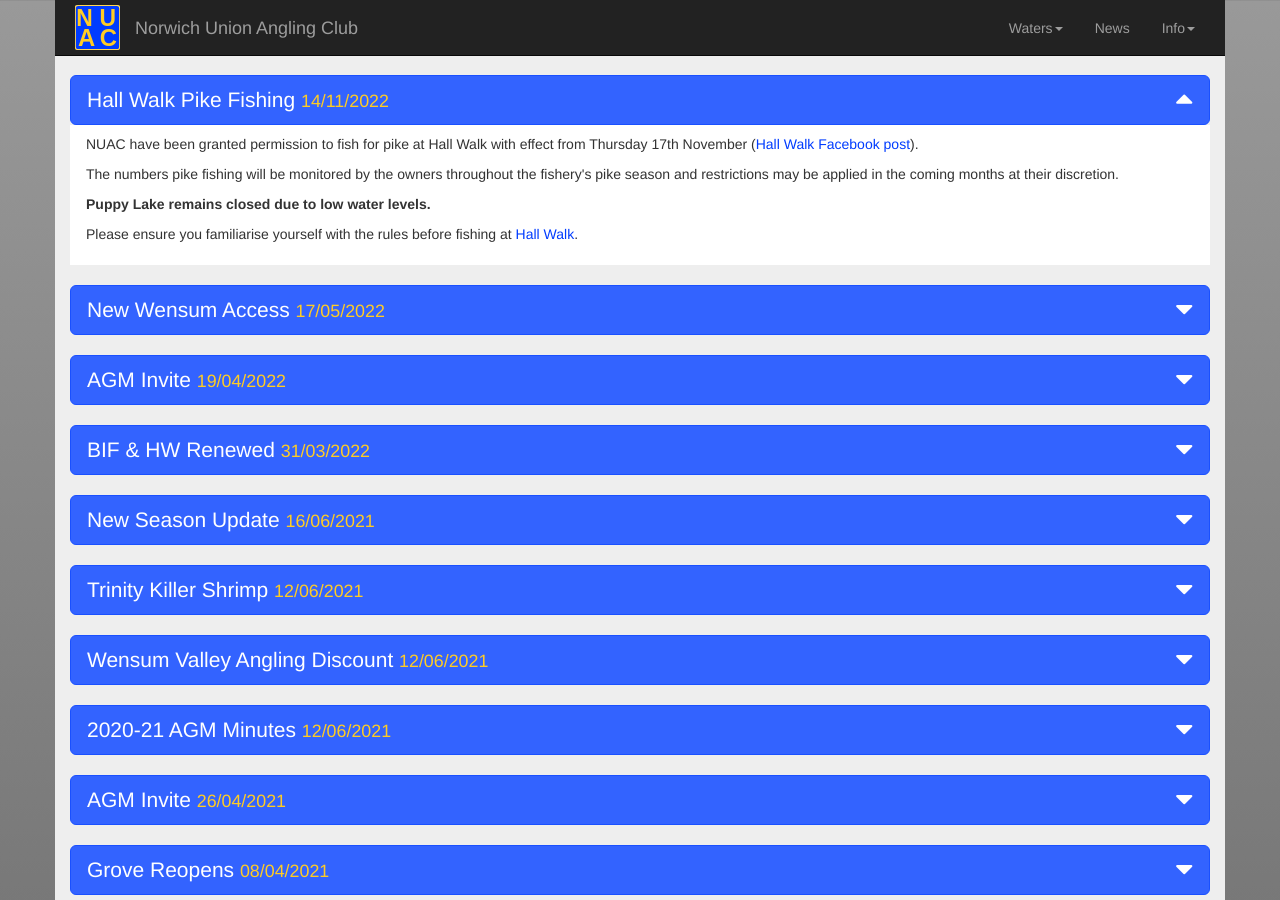
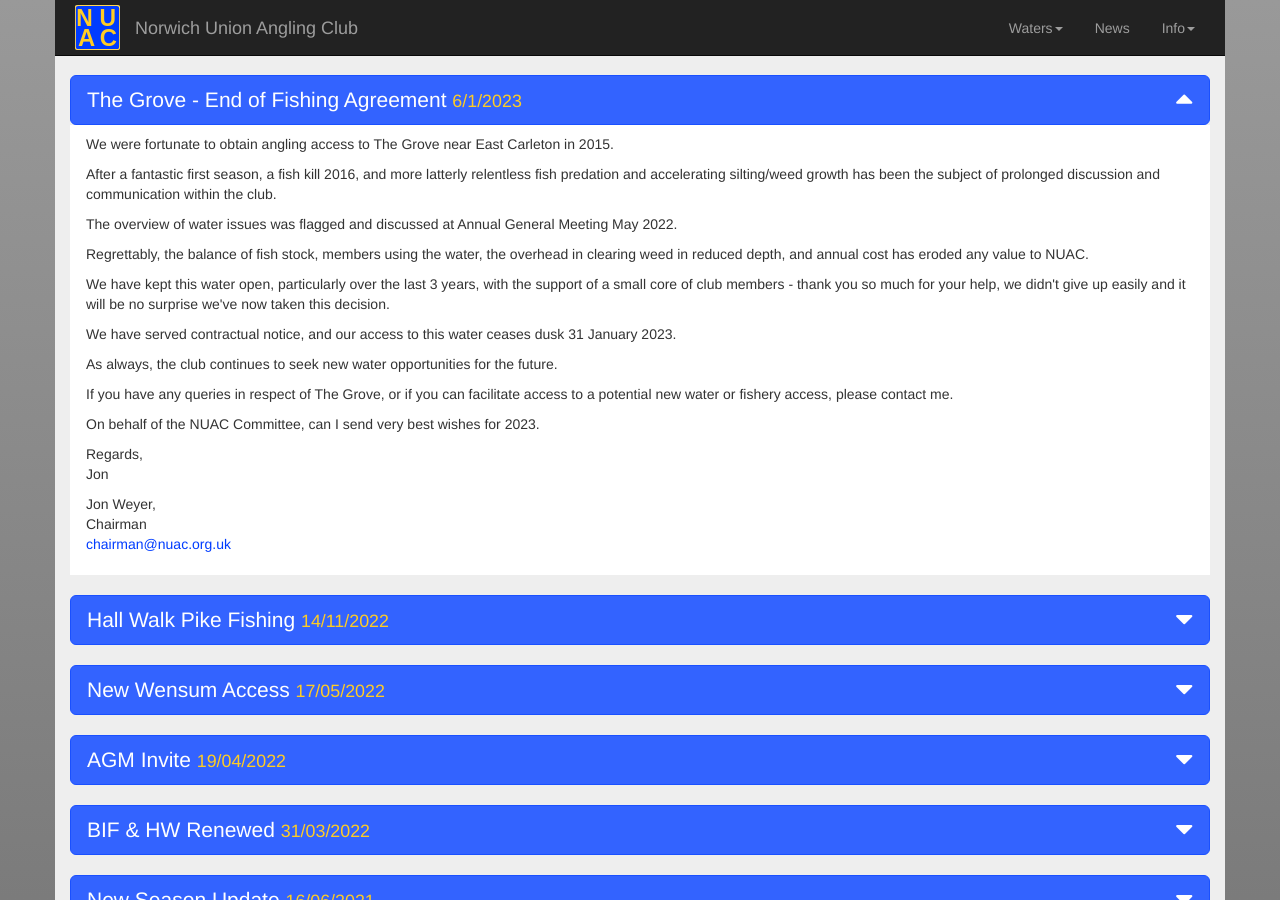
Before and after one commit to nuac-admin/nuac-release-four, a Jekyll site: the page built from news/news.html, in a window 1280 px wide and 900 px high. Built offline with Jekyll 4.4.1, drawn with Linux system fonts in a browser that asks for light colours; nearby versions of some CDN libraries.

Commit message:
notice to close Grove

```diff
--- a/_data/water-msg.yml
+++ b/_data/water-msg.yml
@@ -2,6 +2,8 @@ grove-open-ind: true
 grove-msg-ind: true
 grove-msg-box-type: warning
 grove-messages:
+  - msg-type: warning
+    msg-desc: <strong>Access ceases dusk Tuesday 31 January</strong> for more information please see [News](http://nuac.org.uk/news/news.html).
   - msg-type: warning
     msg-desc: <strong>COVID-19 restrictions apply</strong> please follow [Angling Trust guidance](https://anglingtrust.net/covid-19/).
   - msg-type: warning
--- a/index.html
+++ b/index.html
@@ -15,7 +15,7 @@ keywords: norwich, norfolk, fishing club, angling club, coarse fishing, carp fis
   <div class="row">
     <div class="col-xs-12">
       <div class="alert alert-danger" role="alert">
-        <span><strong>14/11/2022 Hall Walk pike fishing</strong>, please see the relevant <a href="{{ base }}/news/news.html" class="alert-link">news item</a> for more information.</span>
+        <span><strong>6/1/2023 The Grove - access ceases dusk 31 January</strong>, please see the relevant <a href="{{ base }}/news/news.html" class="alert-link">news item</a> for more information.</span>
       </div>
     </div>
   </div>
--- a/news/news.html
+++ b/news/news.html
@@ -6,8 +6,8 @@ menu: News
 keywords: NUAC, Norwich Union Angling Club, fishing club, news, 2017, 2018, 2019, 2020, 2021, norfolk
 og-url: news/news.html
 og-type: website
-og-title: Hall Walk Pike Fishing
-og-desc: 14/11/2022 Hall Walk Pike Fishing
+og-title: The Grove - End of Fishing Agreement
+og-desc: 6/1/2023 The Grove - End of Fishing Agreement
 og-img: news-fb-img.jpg
 ---
 
@@ -16,11 +16,35 @@ og-img: news-fb-img.jpg
   <div class="row top-spacer">
     <div class="col-xs-12 col-md-12">
       <button type="button" class="btn btn-primary btn-lg btn-block btn-block-txt" data-toggle="collapse"
-        data-target="#news-current"><span class="pull-left">Hall Walk Pike Fishing <small>14/11/2022</small></span><span
+        data-target="#news-current"><span class="pull-left">The Grove - End of Fishing Agreement <small>6/1/2023</small></span><span
           class="pull-right"><i class="hidden-xs indicator fas fa-caret-up fa-caret-up-inverse fa-lg"></i><i
             class="visible-xs indicator fas fa-caret-up fa-caret-up-inverse fa-lg"></i></span></button>
 
       <div id="news-current" class="collapse in">
+        <div class="NI-format">
+          <p>We were fortunate to obtain angling access to The Grove near East Carleton in 2015.</p>
+          <p>After a fantastic first season, a fish kill 2016, and more latterly relentless fish predation and accelerating silting/weed growth has been the subject of prolonged discussion and communication within the club. </p>
+          <p>The overview of water issues was flagged and discussed at Annual General Meeting May 2022.</p>
+          <p>Regrettably, the balance of fish stock, members using the water, the overhead in clearing weed in reduced depth, and annual cost has eroded any value to NUAC.</p>
+          <p>We have kept this water open, particularly over the last 3 years, with the support of a small core of club members - thank you so much for your help, we didn't give up easily and it will be no surprise we've now taken this decision.</p>
+          <p>We have served contractual notice, and our access to this water ceases dusk 31 January 2023.</p>
+          <p>As always, the club continues to seek new water opportunities for the future.</p>
+          <p>If you have any queries in respect of The Grove, or if you can facilitate access to a potential new water or fishery access, please contact me.</p>
+          <p>On behalf of the NUAC Committee, can I send very best wishes for 2023.</p>
+          <p>Regards, <br>Jon</p>
+          <p>Jon Weyer, <br>Chairman<br><a href="mailto:chairman@nuac.org.uk">chairman@nuac.org.uk</a></p>
+        </div>
+      </div> <!-- END OF collapse  -->
+    </div> <!-- END OF col  -->
+  </div> <!-- END OF row  -->
+
+<div class="row">
+  <div class="col-xs-12 col-md-12">
+    <button type="button" class="btn btn-primary btn-lg btn-block btn-block-txt" data-toggle="collapse"
+      data-target="#NI119"><span class="pull-left">Hall Walk Pike Fishing <small>14/11/2022</small></span><span
+        class="pull-right"><i class="indicator fas fa-caret-down fa-caret-down-inverse fa-lg"></i></span></button>
+
+      <div id="NI119" class="collapse">
         <div class="NI-format">
           <p>NUAC have been granted permission to fish for pike at Hall Walk with effect from Thursday 17th November (<a href="https://www.facebook.com/hallwalkfishery/posts/pfbid0H8sSyRcu5agz6FbEDwLzSYGEN4LMRngmJuhoSUBDcupZ9FD5LXGzJNF4zWWJLUpRl">Hall Walk Facebook post</a>).</p>
           <p>The numbers pike fishing will be monitored by the owners throughout the fishery's pike season and restrictions may be applied in the coming months at their discretion.</p>
```
